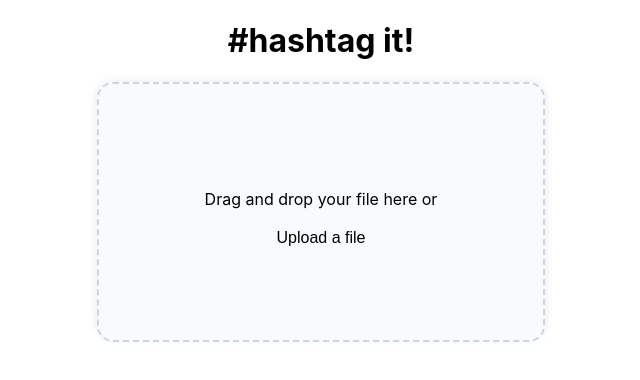
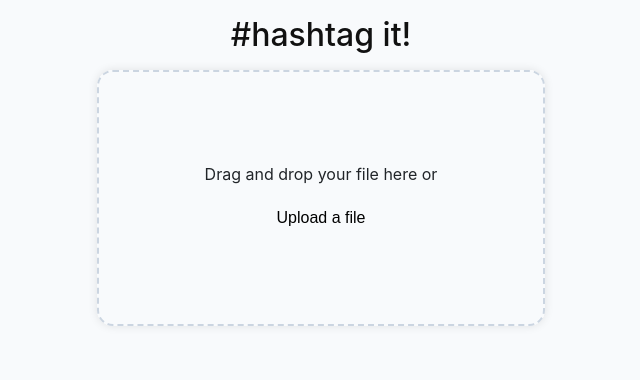
Before and after one commit to mike-348/hashtag-it, a React (Create React App) app: page / in a window 1280 px wide. Shown: the top 380 px of the page, without its empty margins (319-959 px from the left). Built offline with nearby package versions, Linux system fonts and the light colour scheme; the HTML template or start-up script is replaced by a standard one.

Commit message:
text box and image appearing correctly

```diff
--- a/public/index.html
+++ b/public/index.html
@@ -24,6 +24,7 @@
       work correctly both with client-side routing and a non-root public URL.
       Learn how to configure a non-root public URL by running `npm run build`.
     -->
+    <link href="https://cdn.jsdelivr.net/npm/bootstrap@5.2.0/dist/css/bootstrap.min.css" rel="stylesheet">
     <title>React App</title>
   </head>
   <body>
--- a/src/App.css
+++ b/src/App.css
@@ -1,3 +1,106 @@
 h1 {
-  text-align : center;
+  text-align: center;
+  color: #000000ee;
+  font-size: 2rem;
+  margin: 1rem;
 }
+
+body {
+  background-color: #f8fafc;
+}
+
+#form-file-upload {
+  margin: 0 auto;
+  height: 16rem;
+  width: 28rem;
+  max-width: 100%;
+  text-align: center;
+  position: relative;
+}
+
+#input-file-upload {
+  display: none;
+}
+
+#label-file-upload {
+  height: 100%;
+  display: flex;
+  align-items: center;
+  justify-content: center;
+  border-width: 2px;
+  border-radius: 1rem;
+  border-style: dashed;
+  border-color: #cbd5e1;
+  background-color: #f8fafc;
+}
+
+#label-file-upload.drag-active {
+  background-color: #ffffff;
+}
+
+.upload-button {
+  cursor: pointer;
+  padding: 0.25rem;
+  font-size: 1rem;
+  border: none;
+  font-family: "Oswald", sans-serif;
+  background-color: transparent;
+}
+
+.upload-button:hover {
+  text-decoration-line: underline;
+}
+
+#drag-file-element {
+  position: absolute;
+  width: 100%;
+  height: 100%;
+  border-radius: 1rem;
+  top: 0px;
+  right: 0px;
+  bottom: 0px;
+  left: 0px;
+}
+
+.drag-drop-file {
+  width: 100%;
+  height: 100%;
+  border-radius: 1rem;
+  box-shadow: 0px 0px 10px rgba(0, 0, 0, 0.1);
+  background-color: #ffffff;
+}
+
+.img-container {
+  display: flex;
+  margin: 2rem auto;
+  align-items: center;
+  justify-content: center;
+}
+
+.text-box {
+  display: flex;
+  margin: 2rem auto;
+  align-items: center;
+  justify-content: center;
+  width: 50%;
+  height: 100%;
+}
+
+.text-box-button {
+  cursor: pointer;
+  padding: 0.25rem;
+  border: none;
+  font-family: "Oswald", sans-serif;
+}
+
+.text-box-button:hover {
+  text-decoration-line: underline;
+}
+
+.text-box-button-div {
+  display: flex;
+  align-items: center;
+  justify-content: center;
+  width: 100%;
+  height: 100%;
+}
--- a/src/App.js
+++ b/src/App.js
@@ -1,7 +1,8 @@
 import React, { useState } from "react";
-import "./App.css";
 import DragDropFile from "./components/DragDropFile";
 import ShowImage from "./components/ShowImage";
+import TextBox from "./components/TextBox";
+import "./App.css";
 
 function App() {
   const [imageUrl, setImageUrl] = React.useState(null);
@@ -10,6 +11,7 @@ function App() {
     <div className="App">
       <h1>#hashtag it!</h1>
       <DragDropFile setImageUrl={setImageUrl} />
+      <div>{imageUrl && <TextBox />}</div>
       <div>{imageUrl && <ShowImage imageUrl={imageUrl} />}</div>
     </div>
   );
--- a/src/components/DragDropFile.js
+++ b/src/components/DragDropFile.js
@@ -1,5 +1,4 @@
 import React from "react";
-import "../styles/DragDropFile.css";
 import ShowImage from "./ShowImage";
 
 // drag drop file component
@@ -96,7 +95,6 @@ function DragDropFile({ setImageUrl }) {
           onDrop={handleDrop}
         ></div>
       )}
-      {/* <div>{imageUrl && <ShowImage imageURL={imageUrl} />}</div> */}
     </form>
   );
 }
--- a/src/components/ShowImage.js
+++ b/src/components/ShowImage.js
@@ -1,9 +1,8 @@
-import React, {useEffect} from "react";
+import React, { useEffect } from "react";
 
 function ShowImage({ imageUrl }) {
-
   return (
-    <div>
+    <div className="img-container">
       <img
         src={imageUrl}
         style={{ width: "400px" }}
--- a/src/components/TextBox.js
+++ b/src/components/TextBox.js
@@ -1,15 +1,28 @@
-import React from "react";
-import "../styles/TextBox.css";
+import React, { useEffect } from "react";
 
-export default function TextBox(props) {
+function TextBox({ imageUrl }) {
+  const [text, SetText] = React.useState("");
+
+  function clickHandler (e) {
+    navigator.clipboard.writeText(text);
+    console.log("button clicked");
+    e.preventDefault();
+  }
+
   return (
-    <div className="text-box">
+    <form>
       <textarea
-        className="text-box-text"
-        placeholder="Type here..."
-        onChange={props.onChange}
-        value={props.value}
-      />
-    </div>
+        className="text-box"
+        placeholder="Enter text here"
+        onChange={(e) => SetText(e.target.value)}
+      ></textarea>
+      <div className="text-box-button-div">
+        <button className="text-box-button" onClick={clickHandler}>
+          Copy to clipboard!
+        </button>
+      </div>
+    </form>
   );
 }
+
+export default TextBox;
--- a/src/styles/DragDropFile.css
+++ b/src/styles/DragDropFile.css
@@ -1,4 +1,4 @@
- #form-file-upload {
+#form-file-upload {
   margin: 0 auto;
   height: 16rem;
   width: 28rem;
@@ -58,7 +58,6 @@
   justify-content: center;
 }
 
-
 .drag-drop-file {
   width: 100%;
   height: 100%;
--- a/src/styles/Image.css
+++ /dev/null
@@ -1,6 +0,0 @@
-/* .image-container {
-  display: flex;
-  margin: 2rem auto;
-  align-items: center;
-  justify-content: center;
-} */
--- a/src/styles/TextBox.css
+++ b/src/styles/TextBox.css
@@ -1,8 +1,8 @@
-/* .text-box {
+.text-box {
   display: flex;
   margin: 2rem auto;
   align-items: center;
   justify-content: center;
   width: 50%;
   height: 100%;
-} */
+}
```
